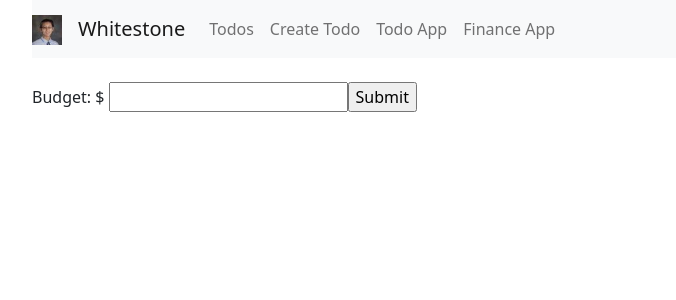
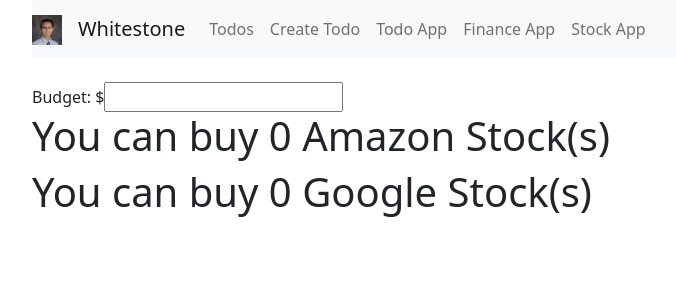
Before and after one commit to VincentWang001/CalHacks, a React (Create React App) app in the folder whitestone/: page /finder in a window 1280 px wide. Shown: the top 300 px of the page, without its empty margins (50-726 px from the left). Built offline with nearby package versions, Linux system fonts and the light colour scheme.

Commit message:
pushing at 6;30

```diff
--- a/whitestone/src/App.js
+++ b/whitestone/src/App.js
@@ -10,6 +10,7 @@
 
 import pepeSad from "./poster.jpeg";
 import StockFinder from './components/finance';
+import Stock from "./components/stockInfo";
 
 class App extends Component {
   render() {
@@ -35,6 +36,9 @@
                 <li className="navbar-item">
                   <Link to="/finder" className="nav-link">Finance App</Link>
                 </li>
+                <li className="navbar-item">
+                  <Link to="/finder" className="nav-link">Stock App</Link>
+                </li>
               </ul>
             </div>
           </nav>
@@ -44,6 +48,7 @@
           <Route path="/create" component={CreateTodo} />
           <Route path="/finder" component={StockFinder} />
           <Route path="/todoEdit" component={TodoApp} />
+          <Route path="/Stock" component={Stock} />
 
         </div>
       </Router>
--- a/whitestone/src/components/finance.js
+++ b/whitestone/src/components/finance.js
@@ -1,14 +1,39 @@
 import React, { Component } from "react";
 
 export default class StockFinder extends Component {
+
+    constructor(props) {
+        super(props);
+
+        this.onChangeTodoDescription = this.onChangeTodoDescription.bind(this);
+
+
+        this.state = {
+            amountPower: '',
+            amazonAmount: 3335.55,
+            googleAmount: 2772.50
+
+        }
+    }
+
+    onChangeTodoDescription(e) {
+        this.setState({
+            amountPower: e.target.value
+        });
+    }
+
+
     render() {
         return (
-            <div>
-                <form>
-                    <label> Budget: $ <input type="text" name="name" /> </label>
-                    <input type="submit" value="Submit" />
-                </form>
-            </div>
+            <form>
+                <label>Budget: $</label>
+                <input type="text"
+                    value={this.state.todo_description}
+                    onChange={this.onChangeTodoDescription}
+                />
+                <h1>You can buy {this.state.amountPower / this.state.amazonAmount} Amazon Stock(s)</h1>
+                <h1>You can buy {this.state.amountPower / this.state.googleAmount} Google Stock(s)</h1>
+            </form>
         )
     }
 }
```
Also changed, not shown: whitestone/src/components/create-todo.component.js (+8 -8 lines).
